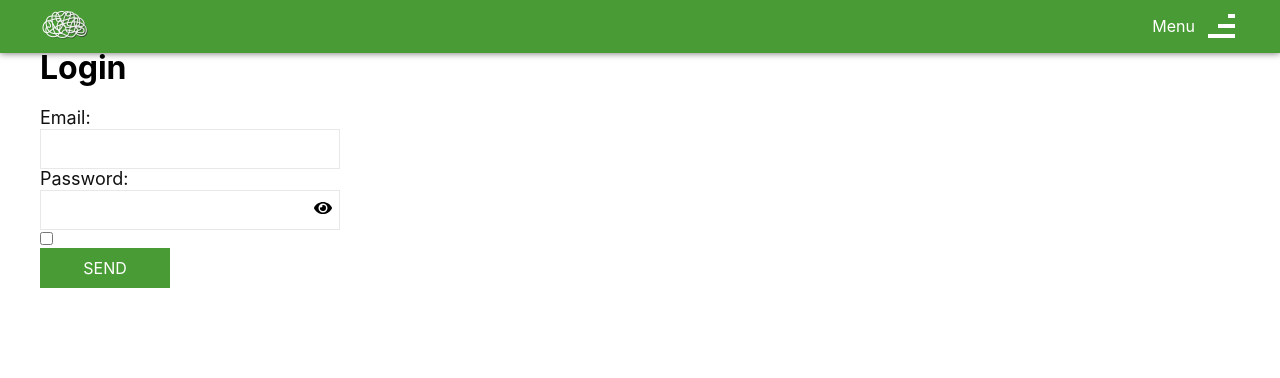
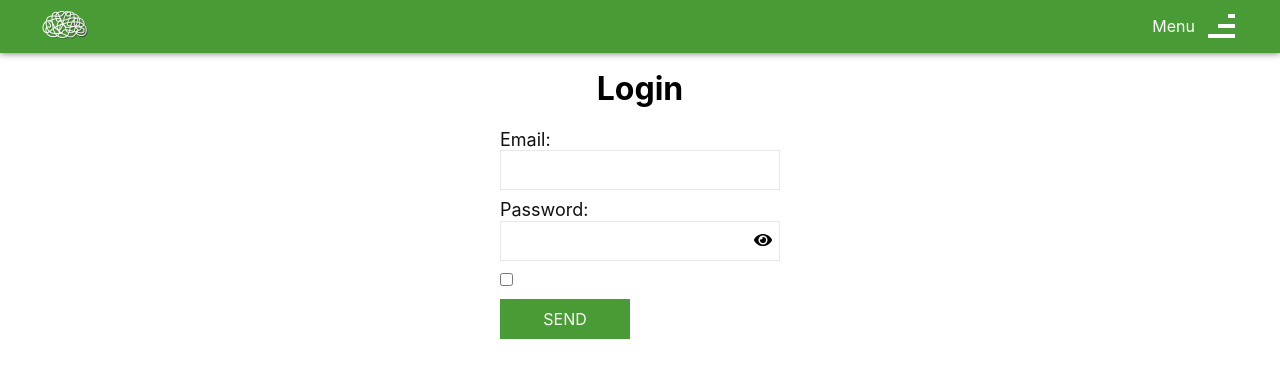
Before and after one commit to vladzyabs/memorycard, a React (Create React App) app: page / in a window 1280 px wide. Shown: the top 378 px of the page. Built offline with nearby package versions, Linux system fonts and the light colour scheme.

Commit message:
ui Login page

```diff
--- a/src/app.module.scss
+++ b/src/app.module.scss
@@ -6,5 +6,6 @@
 
   .container {
     @extend %container;
+    min-height: calc(100vh - 50px);
   }
 }
--- /dev/null
+++ b/src/pages/Login/Login.module.scss
@@ -0,0 +1,12 @@
+@import "../../styles/variables";
+@import "../../styles/mixins";
+
+.page {
+  display: flex;
+  flex-direction: column;
+  align-items: center;
+
+  .formItem {
+    margin-bottom: 10px;
+  }
+}
--- a/src/pages/Login/Login.tsx
+++ b/src/pages/Login/Login.tsx
@@ -1,33 +1,71 @@
-import React, {ChangeEvent} from 'react'
+import React from 'react'
+import classes from './Login.module.scss'
 import {Button, Input} from '../../components'
 import {useDispatch} from 'react-redux'
 import {login} from '../../store/loginReducer/loginAction'
+import * as Yup from 'yup'
+import {useFormik} from 'formik'
+
+const validationSchema = Yup.object({
+   email: Yup.string()
+      .required('Empty field')
+      .email('Invalid email address'),
+   password: Yup.string()
+      .required('Empty field')
+      .min(8, 'Must be 8 characters or less'),
+})
 
 const Login = () => {
 
    const dispatch = useDispatch()
-
-   const [email, setEmail] = React.useState<string>('')
-   const [password, setPassword] = React.useState<string>('')
-   const [rememberMe, setRememberMe] = React.useState<boolean>(false)
-
-   const handleEmail = (e: ChangeEvent<HTMLInputElement>) => setEmail(e.target.value)
-   const handlePassword = (e: ChangeEvent<HTMLInputElement>) => setPassword(e.target.value)
-   const handleRememberMe = (e: ChangeEvent<HTMLInputElement>) => setRememberMe(e.target.checked)
-
-   const onClickSend = () => {
-      dispatch(login(email, password, rememberMe))
-   }
+   const formik = useFormik({
+      initialValues: {
+         email: '',
+         password: '',
+         rememberMe: false,
+      },
+      validationSchema,
+      onSubmit: values => {
+         console.log(values)
+         // dispatch(login(values))
+      },
+   })
 
    return (
-      <div>
+      <div className={classes.page}>
          <h1>Login</h1>
-         <form>
-            <Input type={'text'} inputTitle={'Email: '} value={email} onChange={handleEmail}/>
-            <Input type="password" inputTitle={'Password: '} value={password} onChange={handlePassword}/>
-            <input type="checkbox" checked={rememberMe} onChange={handleRememberMe}/>
-            <br/>
-            <Button onClick={onClickSend}>Send</Button>
+         <form onSubmit={formik.handleSubmit}>
+
+            <div className={classes.formItem}>
+               <Input type={'text'}
+                      inputTitle={'Email: '}
+                      error={formik.touched.email ? formik.errors.email : ''}
+                      {...formik.getFieldProps('email')}
+               />
+            </div>
+
+            <div className={classes.formItem}>
+               <Input type="password"
+                      inputTitle={'Password: '}
+                      error={formik.touched.password ? formik.errors.password : ''}
+                      {...formik.getFieldProps('password')}
+               />
+            </div>
+
+            <div className={classes.formItem}>
+               <input type="checkbox"
+                      {...formik.getFieldProps('rememberMe')}
+               />
+            </div>
+
+            <div className={classes.formItem}>
+               <Button type={'submit'}
+                       disabled={
+                          !!formik.errors.password ||
+                          !!formik.errors.email}
+               >Send</Button>
+            </div>
+
          </form>
       </div>
    )
--- a/src/store/loginReducer/loginAction.ts
+++ b/src/store/loginReducer/loginAction.ts
@@ -14,14 +14,10 @@ export type ActionType = ReturnType<typeof setIsLoggedIn>
 
 // thunks ==============================================================================================================
 
-export const login = (email: string, password: string, rememberMe: boolean) =>
+export const login = (data: {email: string, password: string, rememberMe: boolean}) =>
    (dispatch: Dispatch) => {
       dispatch(appSetStatus('loading'))
-      authAPI.login({
-         email,
-         password,
-         rememberMe,
-      })
+      authAPI.login(data)
          .then(res => {
             console.log(res)
             if (res.status === 200) {
```
